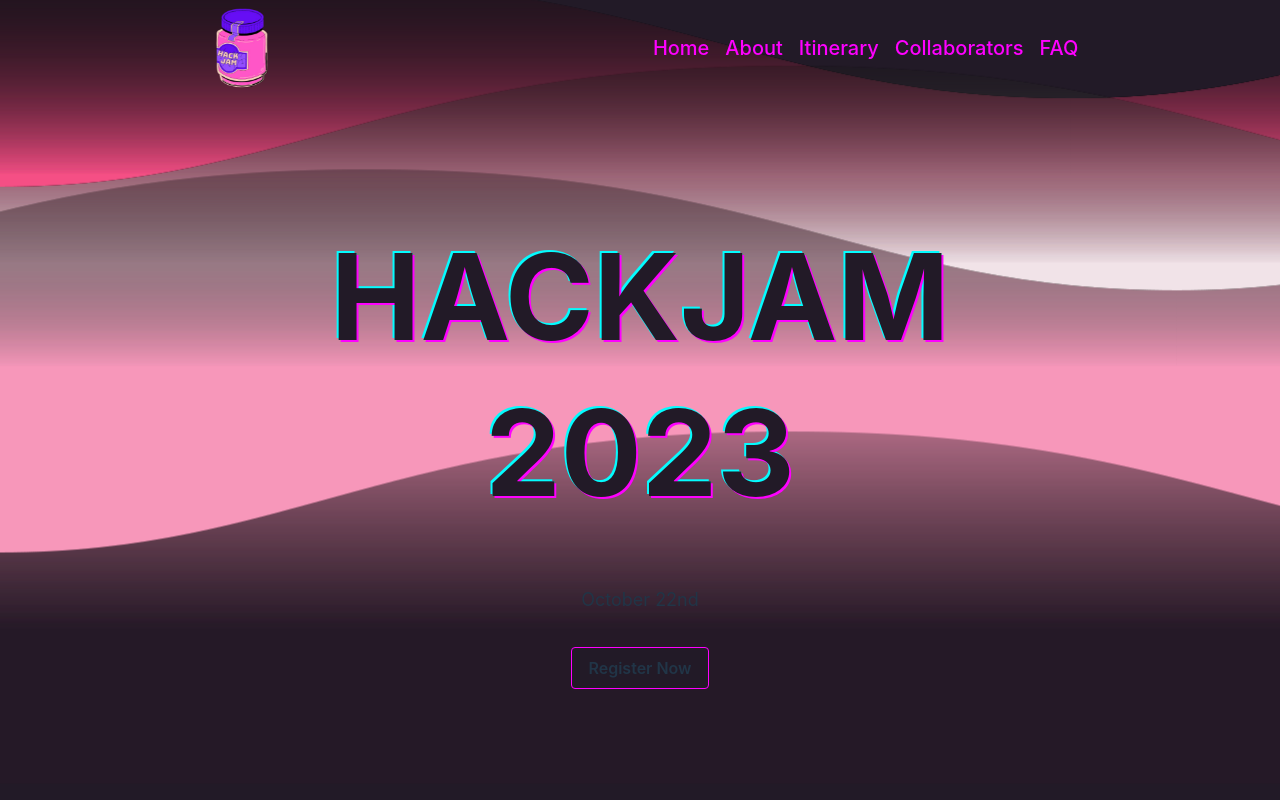
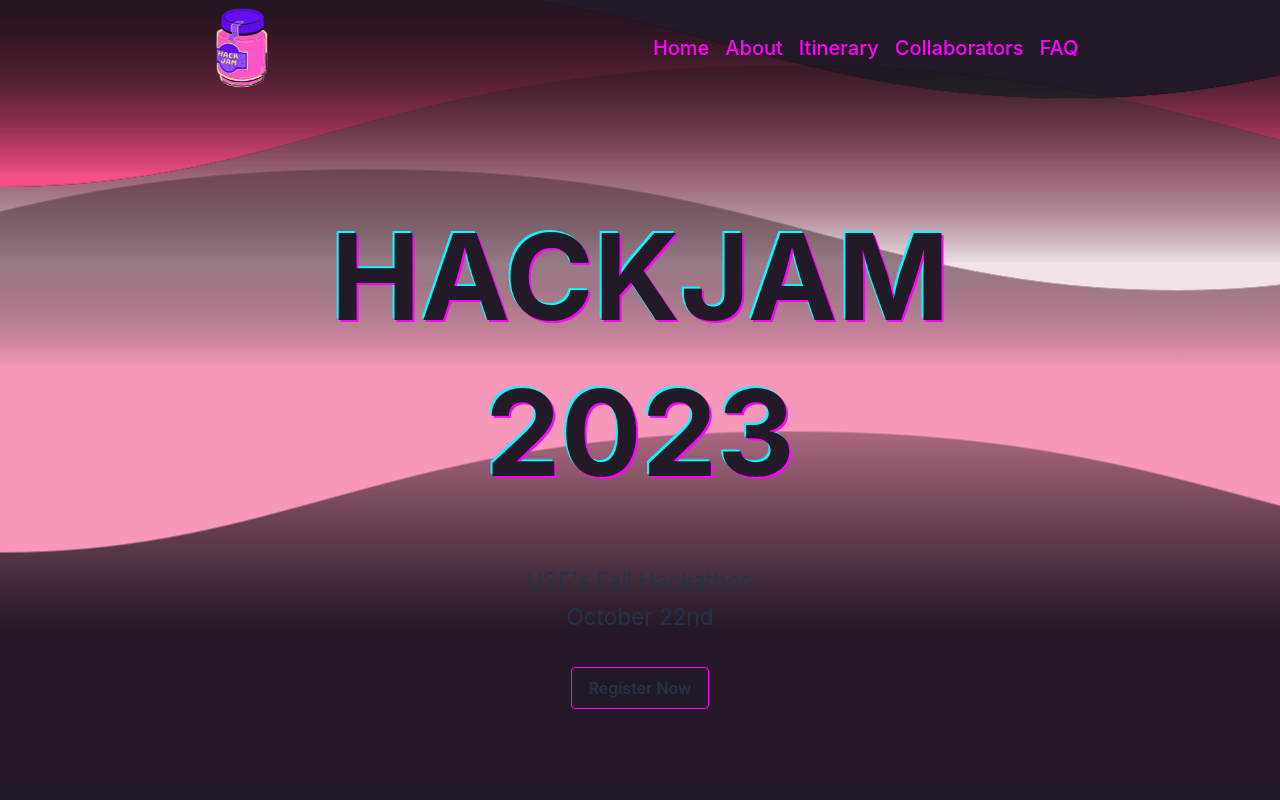
Before and after one commit to AsadbekNematov/hackjam, a React (Vite) app in the folder HackJam/: page / in a window 1280 px wide. Shown: the top 800 px of the page. Built offline with nearby package versions, Linux system fonts and the light colour scheme.

Commit message:
Minor fix

```diff
--- a/HackJam/src/components/Home.jsx
+++ b/HackJam/src/components/Home.jsx
@@ -16,7 +16,8 @@ function Home() {
           <h3 className="m-auto font-bold dark-color tt">2023</h3>
           <br/>
           <br/>
-          <h2 className="text-2xl"><sup>October 22nd</sup></h2>
+          <h2 className="text-3xl"><sup>USF's Fall Hackathon</sup></h2>
+          <h2 className="text-3xl"><sup>October 22nd</sup></h2>
           <br/>
           <form action="https://ocioyx01rpq.typeform.com/to/vSjZMc0c" target="_blank" >
             <button onClick="" className="btn bg-transparent font-semibold py-2 px-4 border btn-border hover:border-transparent rounded">
```
